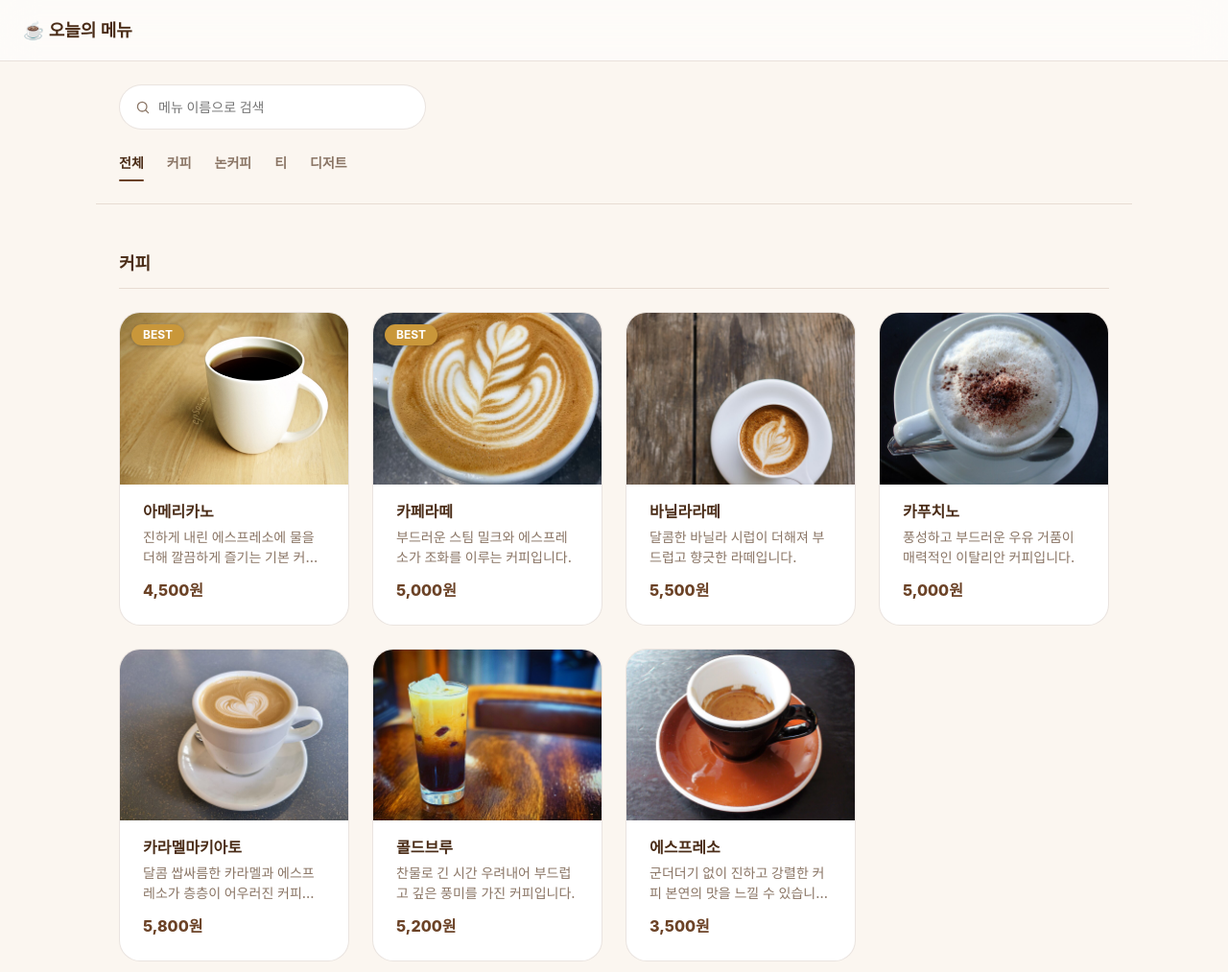
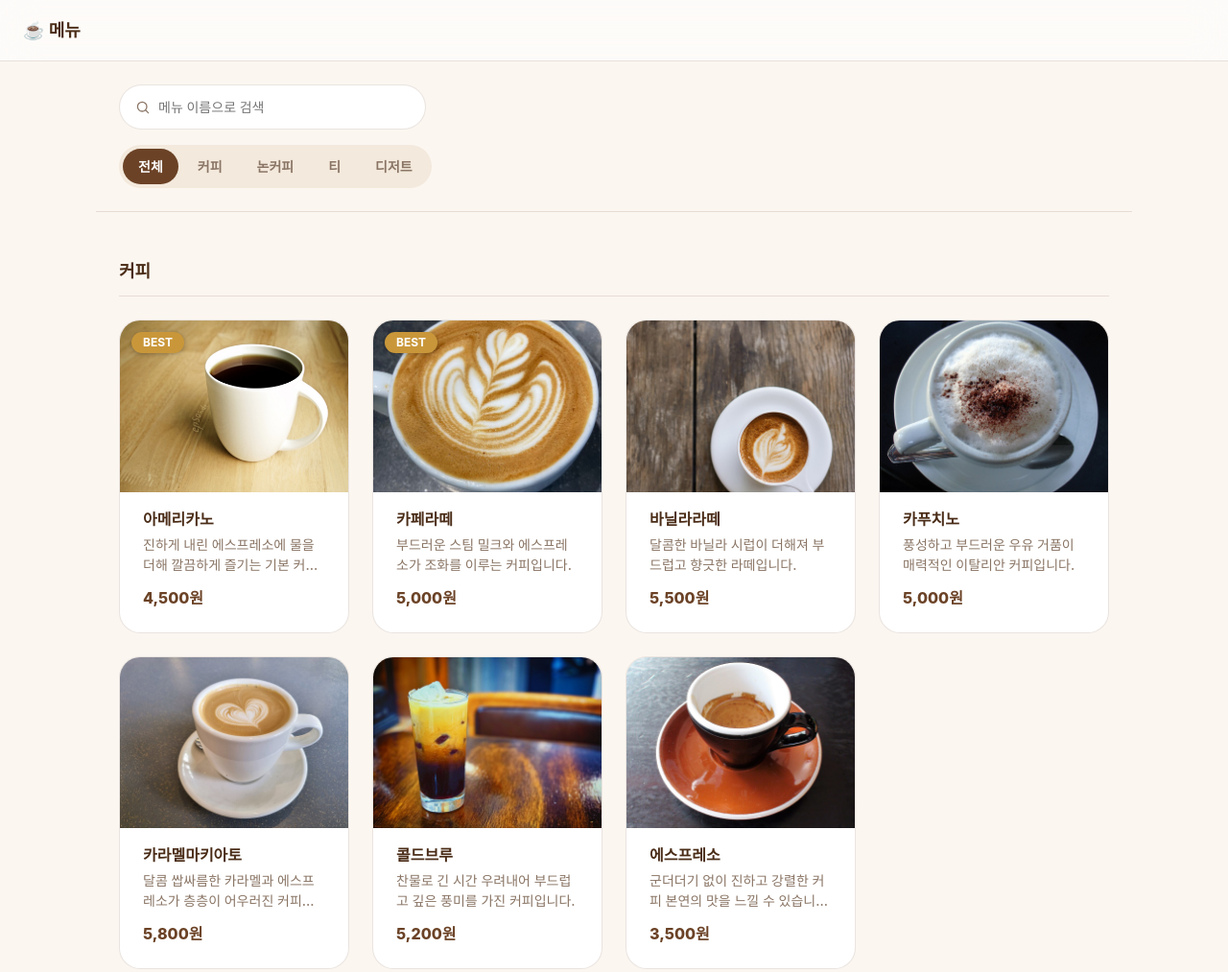
Before and after one commit to D-Gyun103/new-cafe, a plain HTML site: page menus/list.html in a window 1280 px wide. Shown: the top 1013 px of the page at 96% size. Drawn offline with Linux system fonts and the light colour scheme.

Commit message:
chore: 메뉴 목록 수정

```diff
--- a/menus/list.css
+++ b/menus/list.css
@@ -56,30 +56,23 @@
 .tabs {
   display: flex;
   align-items: center;
-  gap: var(--space-5);
+  gap: var(--space-1);
   flex-wrap: wrap;
+  width: fit-content;
+  max-width: 100%;
+  padding: var(--space-1);
+  background: var(--color-bg-alt);
+  border-radius: var(--radius-full);
 }
 
 .tab {
   position: relative;
-  padding: var(--space-2) 0;
+  padding: var(--space-2) var(--space-4);
+  border-radius: var(--radius-full);
   font-size: var(--font-size-sm);
   font-weight: 600;
   color: var(--color-text-muted);
-  transition: color var(--transition-fast);
-}
-
-.tab::after {
-  content: "";
-  position: absolute;
-  left: 0;
-  right: 0;
-  bottom: -1px;
-  height: 2px;
-  border-radius: var(--radius-full);
-  background: var(--color-primary);
-  transform: scaleX(0);
-  transition: transform var(--transition-fast);
+  transition: color var(--transition-fast), background var(--transition-fast);
 }
 
 .tab:hover {
@@ -87,12 +80,9 @@
 }
 
 .tab.is-active {
-  color: var(--color-primary-dark);
+  color: #fff;
+  background: var(--color-primary);
   font-weight: 700;
-}
-
-.tab.is-active::after {
-  transform: scaleX(1);
 }
 
 /* ===== 카테고리 섹션 ===== */
--- a/menus/list.html
+++ b/menus/list.html
@@ -9,7 +9,7 @@
 </head>
 <body>
   <header class="page-header">
-    <div class="page-header__title">☕ 오늘의 메뉴</div>
+    <div class="page-header__title">☕ 메뉴</div>
     <div class="page-header__actions"></div>
   </header>
 
```
Also changed, not shown: BLUEPRINT.md (+6 -3 lines).
